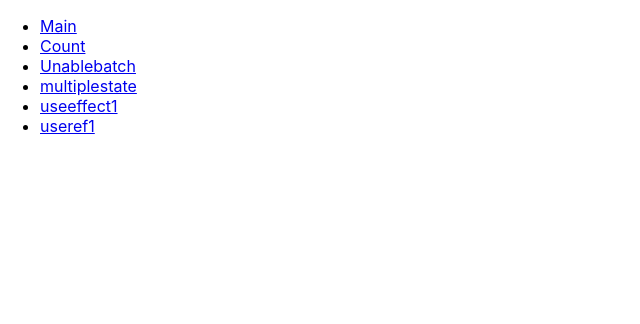
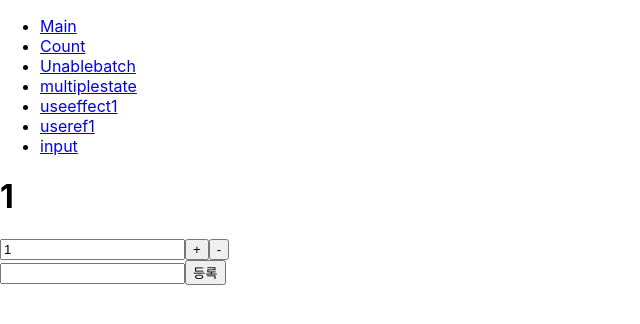
Before and after one commit to bryce0516/review-react, a React (Create React App) app: page /input in a window 1280 px wide. Shown: the top 324 px of the page, without its empty margins (0-640 px from the left). Built offline with nearby package versions, Linux system fonts and the light colour scheme.

Commit message:
git add velopert

```diff
--- a/src/App.js
+++ b/src/App.js
@@ -11,6 +11,8 @@ import UnableBatch from "./components/UnableBatch"
 import MultipleState from "./components/MultipleState";
 import UseEffect1 from "./components/UseEffect1";
 import UseRef1 from "./components/UseRef1"
+import Input from "./components/Input";
+
 export default function App() {
   return (
     <Router>
@@ -34,6 +36,9 @@ export default function App() {
             </li>
             <li>
               <Link to="/useref1">useref1</Link>
+            </li>
+            <li>
+              <Link to="/input">input</Link>
             </li>
           </ul>
         </nav>
@@ -59,6 +64,9 @@ export default function App() {
           <Route path="/useref1">
             <UseRef1 />
           </Route>
+          <Route path="/input">
+            <Input />
+          </Route>
         </Switch>
       </div>
     </Router>
--- /dev/null
+++ b/src/components/Input.js
@@ -0,0 +1,91 @@
+import React, { useReducer, useCallback, useState } from "react";
+import { useDispatch, useSelector } from "react-redux";
+import {increse, decrese, setDiff, toggleTodo,addTodo} from "../redux/input"
+
+
+const Input = () => {
+  const [text, setText] = useState('')
+  const { number, diff,  todos } = useSelector(state => ({
+    number: state.input.counter,
+    diff: state.input.diff,
+    todos: state.input.todo
+  }))
+
+  console.log(number, diff, todos)
+  const dispatch = useDispatch()
+  const onIncrese = () => {
+    dispatch(increse())
+  }
+  const onDecrese = () => {
+    dispatch(decrese())
+  }
+  const onSetDiff = (e) => {
+    dispatch(setDiff(parseInt(e.target.value, 10)))
+  }
+
+  const onCreate = (text) => {
+    dispatch(addTodo(text))
+  }
+
+  const onToggle = useCallback((id) => {
+    dispatch(toggleTodo(id))
+  }, [dispatch])
+
+  const onChange = (e) => {
+    setText(e.target.value)
+  }
+
+  const onSubmit = (e, text) => {
+    e.preventDefault()
+    onCreate(text)
+    setText('');
+  }
+
+
+  return (
+    <div>
+      <h1>{number}</h1>
+      <div>
+        <input type="number" value={diff} min="1" onChange={onSetDiff}/>
+        <button onClick={onIncrese}>+</button>
+        <button onClick={onDecrese}>-</button>
+      </div>
+      <div>
+        <form onSubmit={onSubmit}>
+          <input
+            value={text}
+            onChange={onChange}
+          />
+          <button type="submit">등록</button>
+        </form>
+        <TodoList todos={todos} onToggle={onToggle}/>
+      </div>
+    </div>
+
+   );
+}
+
+
+const TodoItem = React.memo(function TodoItem({todo, onToggle}){
+  return (
+    <li
+      style={{ textDecoration: todo.done ? 'line-through' : 'none' }}
+      onClick={() => onToggle(todo.id)}
+    >
+      {todo.text}
+    </li>
+  )
+})
+
+const TodoList = React.memo(function TodList({todos, onToggle}){
+  console.log('todolist todos', todos)
+  return (
+    <ul>
+      {todos.map(todo => (
+        <TodoItem key={todo.id} todo={todo} onToggle={onToggle}/>
+      ))}
+    </ul>
+  )
+})
+
+export default Input;
--- a/src/index.js
+++ b/src/index.js
@@ -5,6 +5,9 @@ import App from './App';
 import reportWebVitals from './reportWebVitals';
 import store from './redux/store'
 import {Provider} from 'react-redux'
+import {increse} from './redux/input'
+store.dispatch(increse())
+console.log(store.getState())
 ReactDOM.render(
   <React.StrictMode>
     <Provider store={store}>
--- /dev/null
+++ b/src/redux/input.js
@@ -0,0 +1,118 @@
+
+
+
+
+let nextId = 1;
+
+
+
+
+const INCRESE = 'INCRESE'
+const DECRESE = 'DECRESE'
+const CHANGE_TEXT = 'CHANGE_TEXT'
+const ADD_TO_LIST = 'ADD_TO_LIST'
+const SET_DIFF = 'SET_DIFF'
+const ADD_TODO = 'ADD_TODO'
+const TOGGLE_TODO = 'TOGGLE_TODO'
+
+export const increse = () => {
+  return {
+    type: INCRESE
+  }
+}
+
+export const decrese = () => {
+  return {
+    type: DECRESE
+  }
+}
+
+export const changeText = (text) => {
+  return {
+    type: CHANGE_TEXT,
+    text
+  }
+}
+
+export const addToList = (item) =>  {
+  return {
+    type: ADD_TO_LIST,
+    item
+  }
+}
+
+export const setDiff = (diff) => {
+  return {
+    type: SET_DIFF,
+    diff
+  }
+}
+
+export const addTodo = (text) => {
+  return {
+    type: ADD_TODO,
+    todo:{
+      id: nextId++,
+      text
+    }
+  }
+}
+
+export const toggleTodo = (id) => {
+  return {
+    type: TOGGLE_TODO,
+    id
+  }
+}
+
+
+const initialState = {
+  counter: 0,
+  text: '',
+  list: [],
+  diff: 1,
+  todo: []
+}
+const reducer = (state = initialState, action) => {
+  switch(action.type) {
+    case INCRESE:
+      return {
+        ...state,
+        counter: state.counter + 1
+      }
+    case DECRESE:
+      return {
+        ...state,
+        counter: state.counter -1
+      }
+    case CHANGE_TEXT:
+      return {
+        ...state,
+        text: action.text
+      }
+    case ADD_TO_LIST:
+      return {
+        ...state,
+        list: state.list.concat(action.item)
+      }
+    case SET_DIFF:
+      return {
+        ...state,
+        diff: action.diff
+      }
+    case ADD_TODO:
+      return state.todo.concat(action.todo);
+
+    case TOGGLE_TODO:
+      return state.todo.map(
+        todo =>
+          todo.id === action.id
+            ? {...todo, done: !todo.done}
+            : todo
+      )
+    default:
+      return state
+  }
+}
+
+export default reducer
--- a/src/redux/store.js
+++ b/src/redux/store.js
@@ -1,8 +1,9 @@
 import { configureStore }from "@reduxjs/toolkit"
 import counterReducer from './counter'
-
+import inputReducer from './input'
 export default configureStore({
   reducer:{
-    counter: counterReducer
+    counter: counterReducer,
+    input: inputReducer
   }
 })
```
Also changed, not shown: src/containers/InputContainer.js (added, +12 -0 lines).
